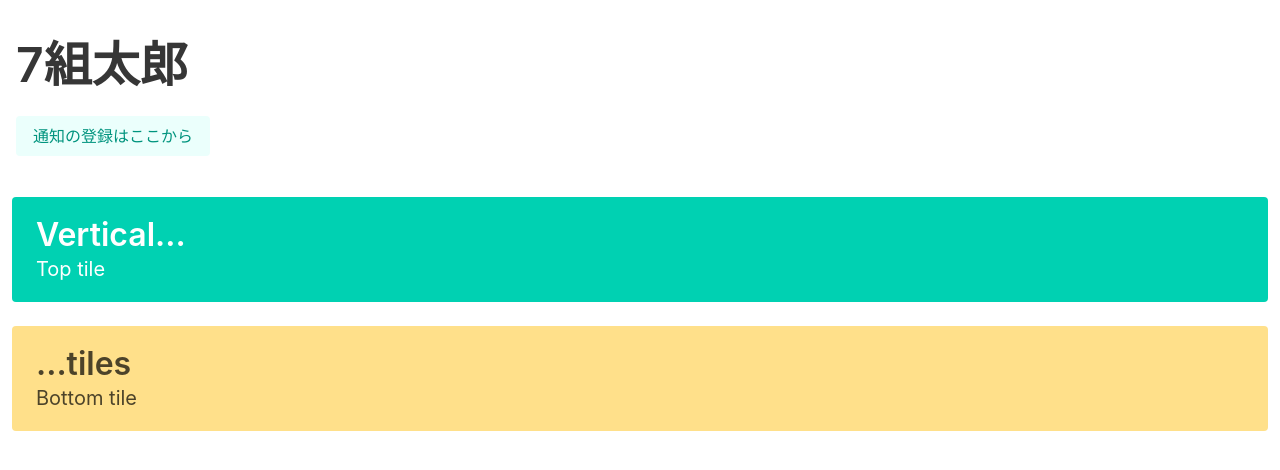
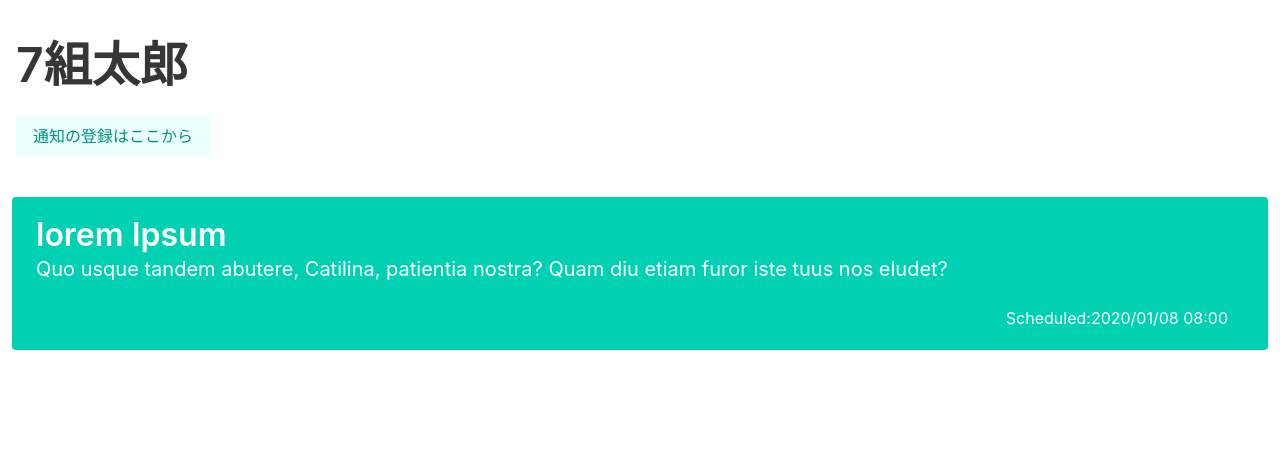
Before and after one commit to YuseiIto/nTaro, a Nuxt app: page / in a window 1280 px wide. Shown: the top 470 px of the page. Built offline with nearby package versions, Linux system fonts and the light colour scheme.

Commit message:
Create: generic card component

```diff
--- /dev/null
+++ b/client/components/card.vue
@@ -0,0 +1,25 @@
+<template>
+        <article class="tile is-child notification is-primary">
+          <p class="title">{{title}}</p>
+          <p class="subtitle">{{content}}</p>
+          <p class="is-small date">Scheduled:{{datetime}}</p>
+        </article>
+</template>
+<script>
+export default{
+name:"card",
+data: () => {
+    return {
+    }
+},
+props: {
+    title:String,
+    datetime:String,
+    content:String
+}
+} </script>
+<style>
+.date{
+    text-align:right;
+}
+</style>
--- a/client/components/list.vue
+++ b/client/components/list.vue
@@ -2,21 +2,18 @@
 <div class="tile is-vertical is-12">
     <div class="tile">
       <div class="tile is-parent is-vertical">
-        <article class="tile is-child notification is-primary">
-          <p class="title">Vertical...</p>
-          <p class="subtitle">Top tile</p>
-        </article>
-        <article class="tile is-child notification is-warning">
-          <p class="title">...tiles</p>
-          <p class="subtitle">Bottom tile</p>
-        </article>
+        <card title="lorem Ipsum"  datetime="2020/01/08 08:00" content="Quo usque tandem abutere, Catilina, patientia nostra? Quam diu etiam furor iste tuus nos eludet?"/>
       </div>
     </div>
 </div>
 </template>
 <script>
+import card from "./card"
 export default{
     name:"list",
+    components:{
+      card
+    },
     data:()=>{
         return {
 
```
